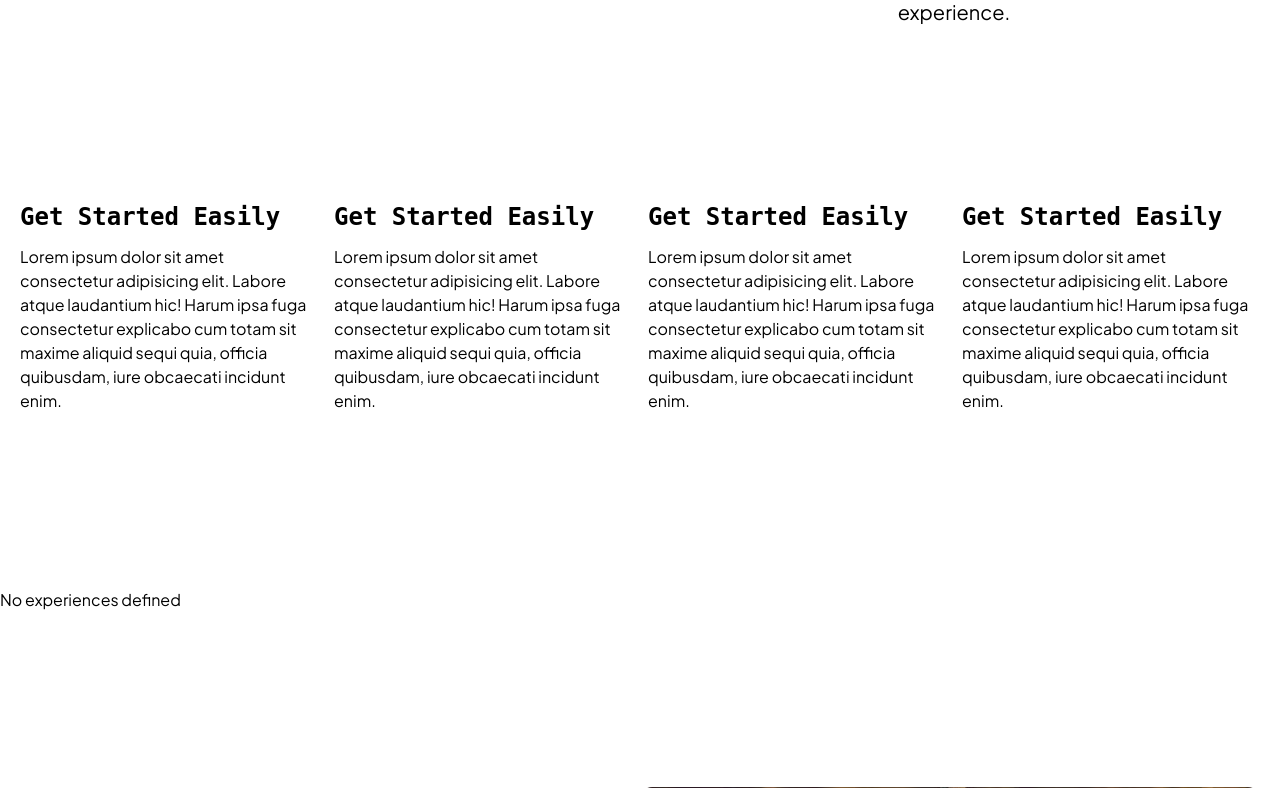
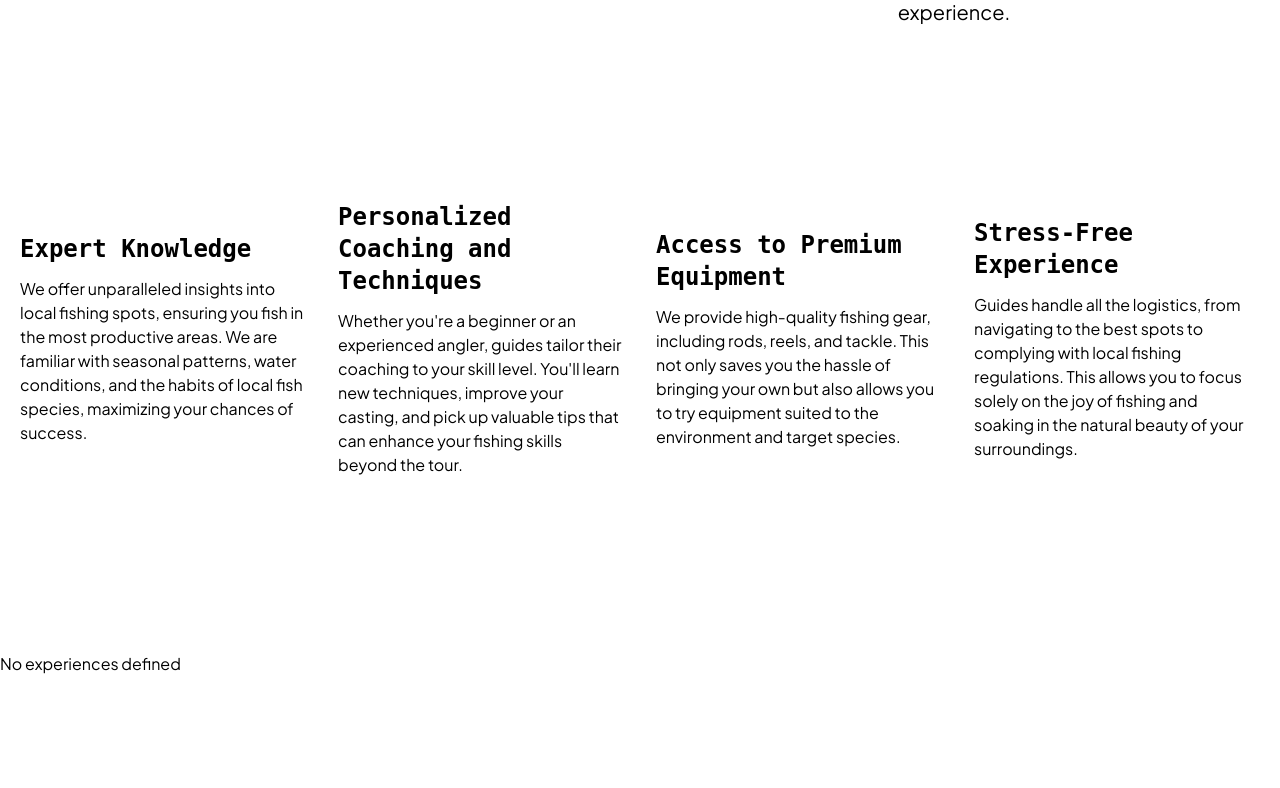
Before and after one commit to JaimieHemmings/jrflyfishing, a Django app: page /experiences/ in a window 1280 px wide. Shown: the part 648-1436 px from the top of the page. Run offline with Django 4.2, Linux system fonts and the light colour scheme; data that the repository does not hold is empty; some libraries are stand-ins or nearby versions; some web fonts are replaced.

Commit message:
Update experiences.html

```diff
--- a/experiences/templates/experiences/experiences.html
+++ b/experiences/templates/experiences/experiences.html
@@ -34,22 +34,22 @@ JR Flyfishing provides guided fishing tours of the best rivers in Cornwall. We o
       <p>Embark on an unforgettable flyfishing adventure designed for anglers of all skill levels. Whether you're a seasoned enthusiast looking to refine your technique or a beginner eager to learn the ropes, our guided tours offer expert instruction and hands-on experience.</p>
     </div>
   </div>
-  <div class="container flex flex-col md:flex-row mx-auto p-5 gap-4 md:py-[5rem] py-3">
+  <div class="container flex flex-col md:flex-row mx-auto p-5 gap-8 md:py-[5rem] py-3">
     <div class="basis-1/4 flex flex-col justify-center">
-      <h3 class="font-semibold text-2xl pb-3">Get Started Easily</h3>
-      <p>Lorem ipsum dolor sit amet consectetur adipisicing elit. Labore atque laudantium hic! Harum ipsa fuga consectetur explicabo cum totam sit maxime aliquid sequi quia, officia quibusdam, iure obcaecati incidunt enim.</p>
+      <h3 class="font-semibold text-2xl pb-3">Expert Knowledge</h3>
+      <p>We offer unparalleled insights into local fishing spots, ensuring you fish in the most productive areas. We are familiar with seasonal patterns, water conditions, and the habits of local fish species, maximizing your chances of success.</p>
     </div>
     <div class="basis-1/4 flex flex-col justify-center">
-      <h3 class="font-semibold text-2xl pb-3">Get Started Easily</h3>
-      <p>Lorem ipsum dolor sit amet consectetur adipisicing elit. Labore atque laudantium hic! Harum ipsa fuga consectetur explicabo cum totam sit maxime aliquid sequi quia, officia quibusdam, iure obcaecati incidunt enim.</p>
+      <h3 class="font-semibold text-2xl pb-3">Personalized Coaching and Techniques</h3>
+      <p>Whether you're a beginner or an experienced angler, guides tailor their coaching to your skill level. You'll learn new techniques, improve your casting, and pick up valuable tips that can enhance your fishing skills beyond the tour.</p>
     </div>
     <div class="basis-1/4 flex flex-col justify-center">
-      <h3 class="font-semibold text-2xl pb-3">Get Started Easily</h3>
-      <p>Lorem ipsum dolor sit amet consectetur adipisicing elit. Labore atque laudantium hic! Harum ipsa fuga consectetur explicabo cum totam sit maxime aliquid sequi quia, officia quibusdam, iure obcaecati incidunt enim.</p>
+      <h3 class="font-semibold text-2xl pb-3">Access to Premium Equipment</h3>
+      <p>We provide high-quality fishing gear, including rods, reels, and tackle. This not only saves you the hassle of bringing your own but also allows you to try equipment suited to the environment and target species.</p>
     </div>
     <div class="basis-1/4 flex flex-col justify-center">
-      <h3 class="font-semibold text-2xl pb-3">Get Started Easily</h3>
-      <p>Lorem ipsum dolor sit amet consectetur adipisicing elit. Labore atque laudantium hic! Harum ipsa fuga consectetur explicabo cum totam sit maxime aliquid sequi quia, officia quibusdam, iure obcaecati incidunt enim.</p>
+      <h3 class="font-semibold text-2xl pb-3">Stress-Free Experience</h3>
+      <p>Guides handle all the logistics, from navigating to the best spots to complying with local fishing regulations. This allows you to focus solely on the joy of fishing and soaking in the natural beauty of your surroundings.</p>
     </div>
   </div>
 </section>
```
